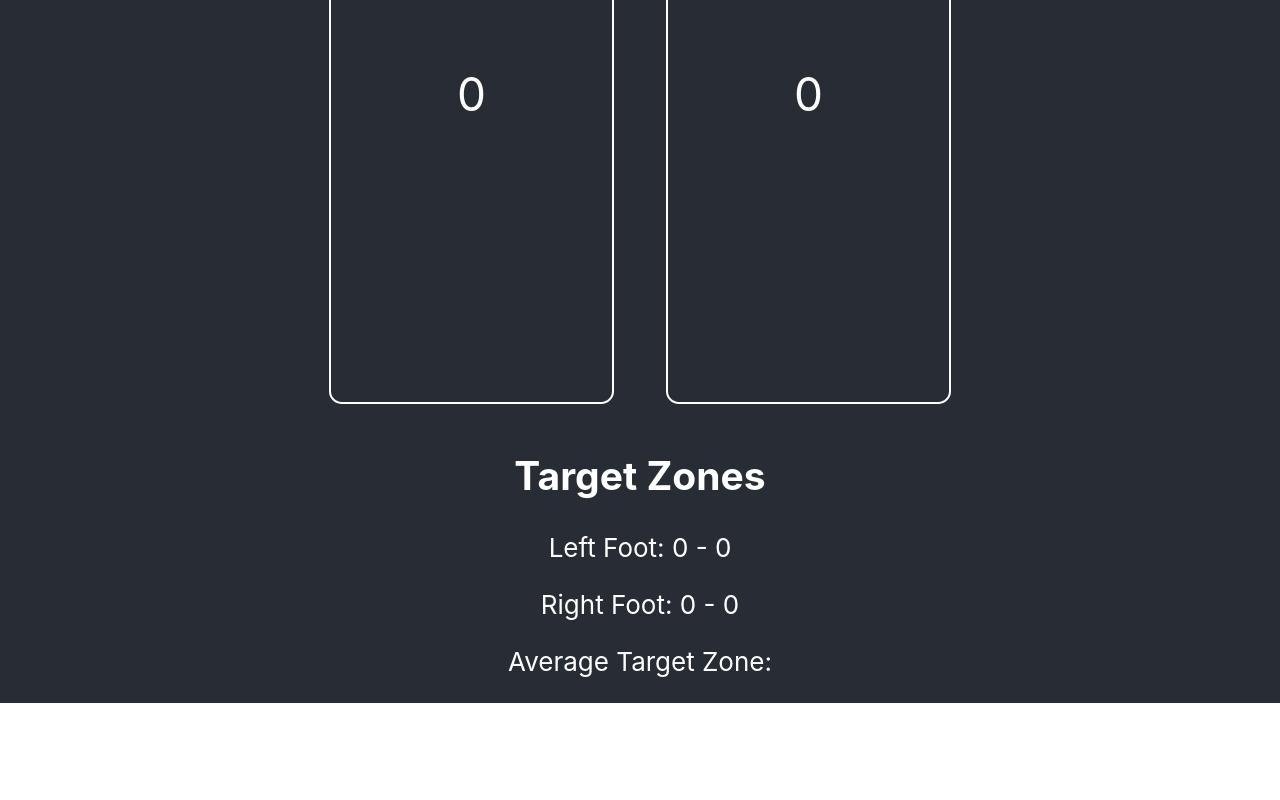
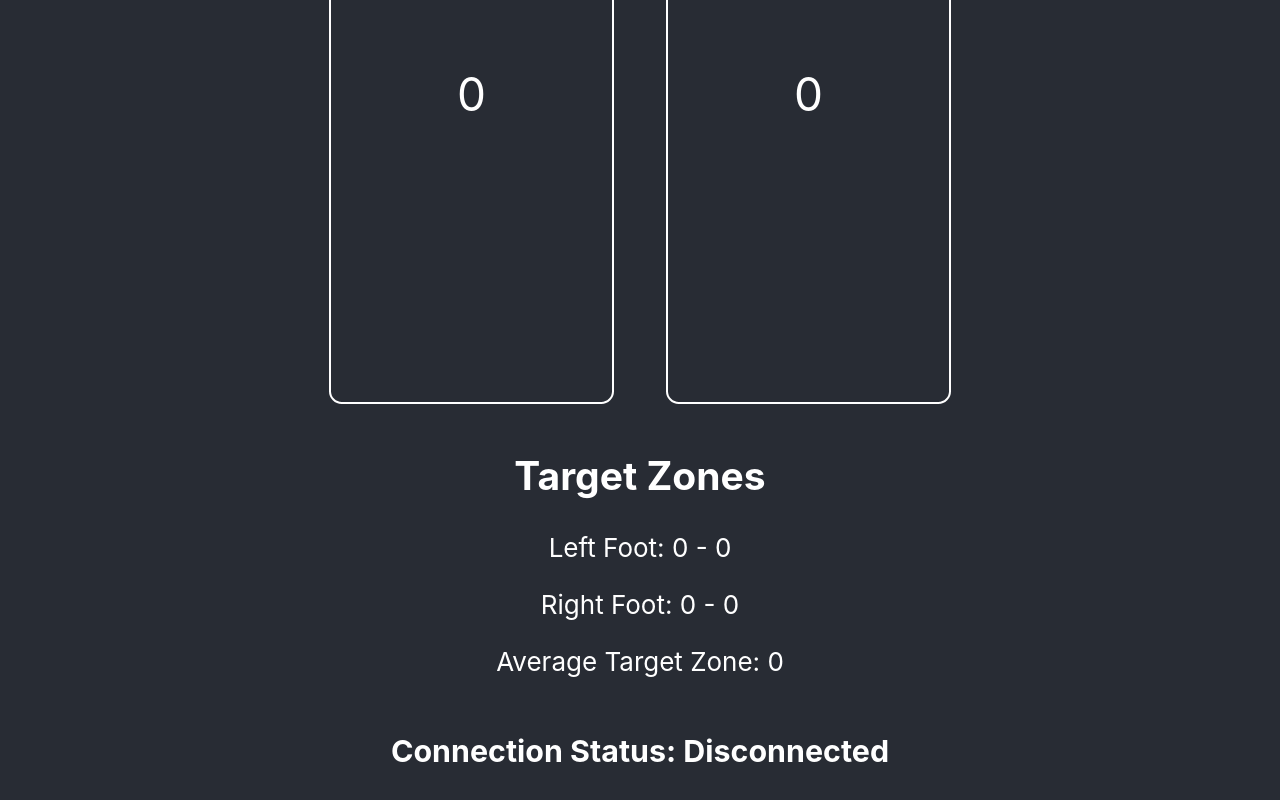
Before and after one commit to oss-slu/Step_Time_Biofeedback, a React (Create React App) app in the folder frontend/: page / in a window 1280 px wide. Shown: the part 346-1146 px from the top of the page. Before the commit the page ends 1049 px from the top, so only its background shows below. Built offline with nearby package versions, Linux system fonts and the light colour scheme; no server answers.

Commit message:
Update App.js

```diff
--- a/frontend/src/App.js
+++ b/frontend/src/App.js
@@ -4,46 +4,68 @@ import Navigation from './Navigation';
 import StepTimeDigits from './StepTimeDigits';
 import StepTimeChart from './StepTimeChart';
 import StepTimeGraph from './StepTimeGraph';
-import useStepTime from './useStepTime';
 
 function App() {
   const [currentView, setCurrentView] = useState('StepTimeDigits');
-  const stepTime = useStepTime();
+  const [stepTime, setStepTime] = useState({
+    left: 0,
+    right: 0,
+    targetZones: {
+      left: { min: 0, max: 0 },
+      right: { min: 0, max: 0 }
+    }
+  });
+  const [connected, setConnected] = useState(false); // Track WebSocket connection status
+  const websocket = useRef(null);
 
   const views = {
     StepTimeDigits: <StepTimeDigits stepTime={stepTime} />,
     StepTimeChart: <StepTimeChart stepTime={stepTime} />,
-    StepTimeGraph: <StepTimeGraph stepTime={stepTime} />,
+    StepTimeGraph: <StepTimeGraph stepTime={stepTime} />
   };
 
-  let websocket = useRef(null);
-  // let websocketConnected = false;
-
   useEffect(() => {
+    // Establish WebSocket connection
     websocket.current = new WebSocket("ws://localhost:8000/ws");
 
     websocket.current.onopen = () => {
-      console.log("WebSocket Connected to React");
-      websocket.current.send("Websocket Connected to React")
-      // websocketConnected = true;
+      console.log("WebSocket Connected");
+      setConnected(true);  // Update state when connection is established
+      websocket.current.send("WebSocket Connected to React");
     };
 
-    websocket.current.onmessage = function(event) {
-       console.log("Data received from backend: ", event.data);
+    websocket.current.onmessage = (event) => {
+      const data = JSON.parse(event.data);
+      setStepTime({
+        left: data.step_times[0] ?? 0,
+        right: data.step_times[1] ?? 0,
+        targetZones: {
+          left: data.target_zone ?? { min: 0, max: 0 },
+          right: data.target_zone ?? { min: 0, max: 0 }
+        }
+      });
     };
 
-    websocket.current.onclose = (event) => {
-      console.log("WebSocket connection closed: ", event);
-      // websocketConnected = false;
+    websocket.current.onclose = () => {
+      console.log("WebSocket connection closed");
+      setConnected(false);  // Update state to reflect disconnection
+      alert("WebSocket connection closed! No data streaming.");
+    };
+
+    websocket.current.onerror = (error) => {
+      console.error("WebSocket error:", error);
+      setConnected(false);  // Handle error and update connection status
+      alert("WebSocket error occurred. Reconnecting...");
     };
 
     return () => {
+      // Cleanup: close WebSocket when the component unmounts
       if (websocket.current) {
         websocket.current.close();
-        console.log("WebSocket connection closed during cleanup");
+        console.log("WebSocket closed during cleanup");
       }
     };
-  }, []);
+  }, []); // Empty dependency array ensures this effect runs only once
 
   return (
     <div className="App">
@@ -54,8 +76,11 @@ function App() {
           <h2>Target Zones</h2>
           <p>Left Foot: {stepTime.targetZones.left.min} - {stepTime.targetZones.left.max}</p>
           <p>Right Foot: {stepTime.targetZones.right.min} - {stepTime.targetZones.right.max}</p>
-          <p>Average Target Zone: {stepTime.targetZones.average}</p>
-          </div>
+          <p>Average Target Zone: {(stepTime.targetZones.left.max + stepTime.targetZones.right.max) / 2}</p>
+        </div>
+        <div>
+          <h3>Connection Status: {connected ? "Connected" : "Disconnected"}</h3>
+        </div>
       </header>
     </div>
   );
```
